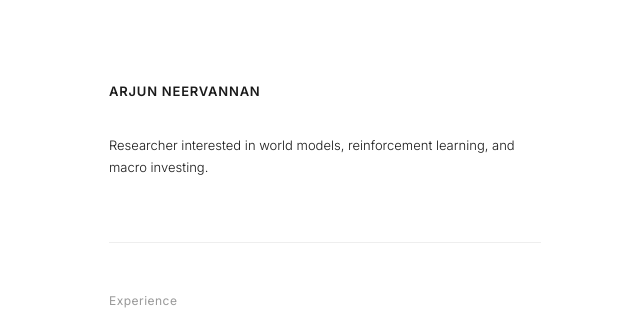
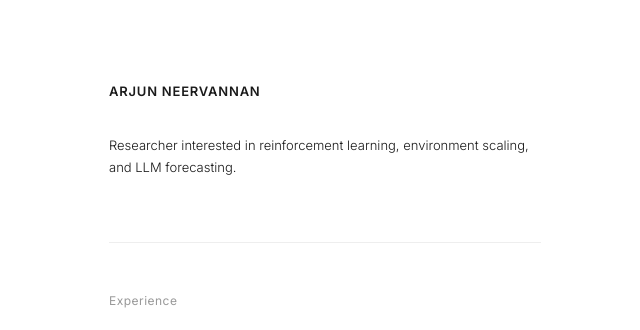
Before and after one commit to arjunneervannan/arjunneervannan.github.io, a Jekyll site: the page built from index.md, in a window 1280 px wide. Shown: the top 330 px of the page, without its empty margins (315-955 px from the left). Built offline with Jekyll 4.4.1, drawn with Linux system fonts in a browser that asks for light colours; our own code applies the rules of GitHub Pages for plain Markdown files.

Commit message:
Update bio headline
Co-Authored-By: Claude Fable 5 <noreply@anthropic.com>

```diff
--- a/index.md
+++ b/index.md
@@ -5,7 +5,7 @@ layout: default
 # Arjun Neervannan
 
 <div class="bio" markdown="1">
-Researcher interested in world models, reinforcement learning, and macro investing.
+Researcher interested in reinforcement learning, environment scaling, and LLM forecasting.
 </div>
 
 <div class="section">
```
